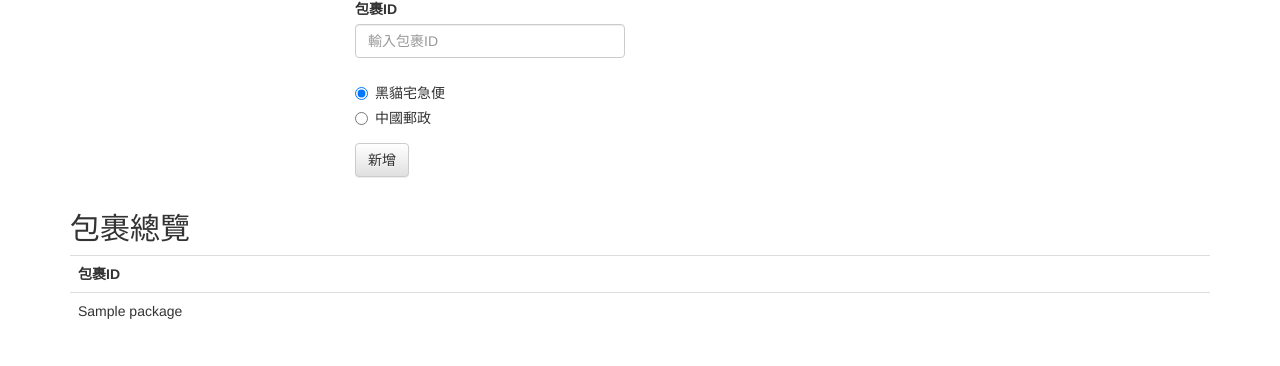
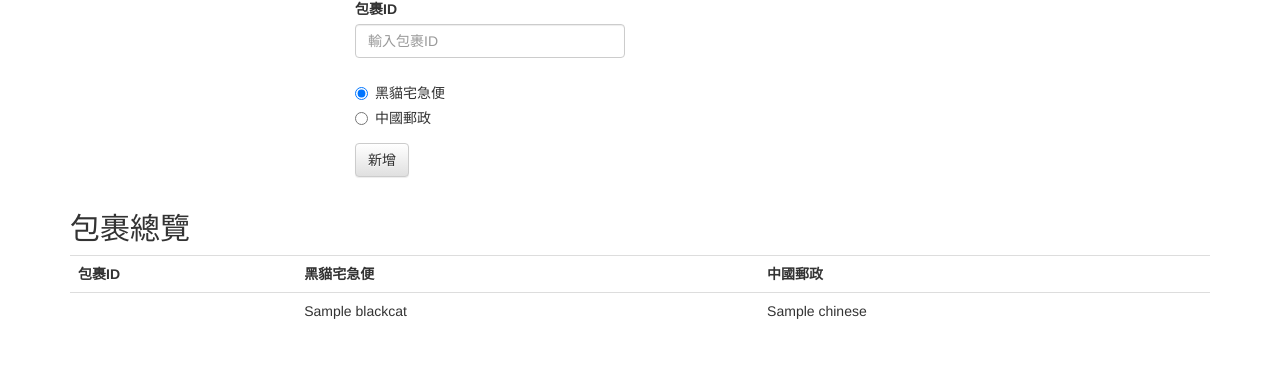
Before and after one commit to shadow3x3x3/intrade-query, a Django app: template query/templates/package.html in a window 1280 px wide. Shown: the part 86-452 px from the top of the page. Run offline with Django 3.2, Linux system fonts and the light colour scheme; the template is opened without the code that fills it: most values are stand-ins (such as "Sample title", 1, 10 or a date in 2020); some libraries are stand-ins or nearby versions.

Commit message:
show all packages

```diff
--- a/query/templates/package.html
+++ b/query/templates/package.html
@@ -36,10 +36,14 @@
   <table class="table table-hover" id='packages-list'>
     <tr>
       <th>包裹ID</th>
+      <th>黑貓宅急便</th>
+      <th>中國郵政</th>
     </tr>
     {% for package in packages %}
     <tr>
-      <td>{{ package }}</td>
+      <td>{{ package.query }}</td>
+      <td>{{ package.blackcat }}</td>
+      <td>{{ package.chinese }}</td>
     </tr>
     {% endfor %}
   </table>
```
Also changed, not shown: query/views.py (+21 -2 lines).
